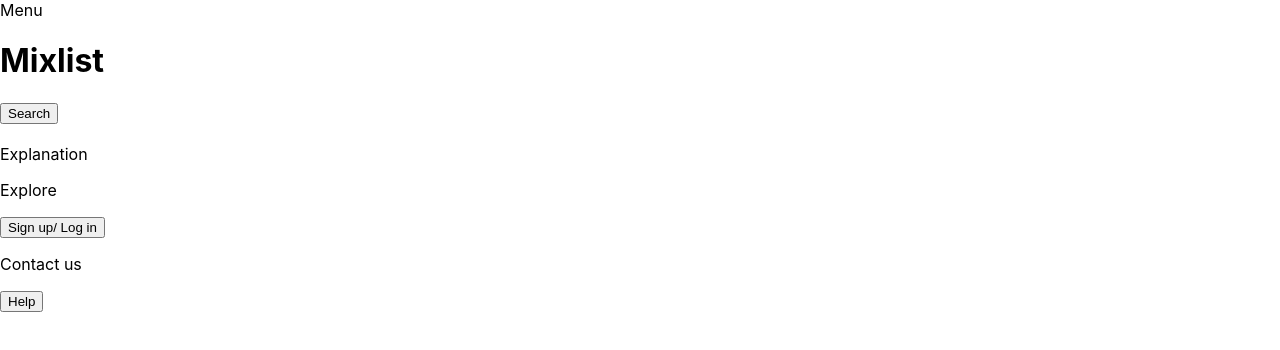
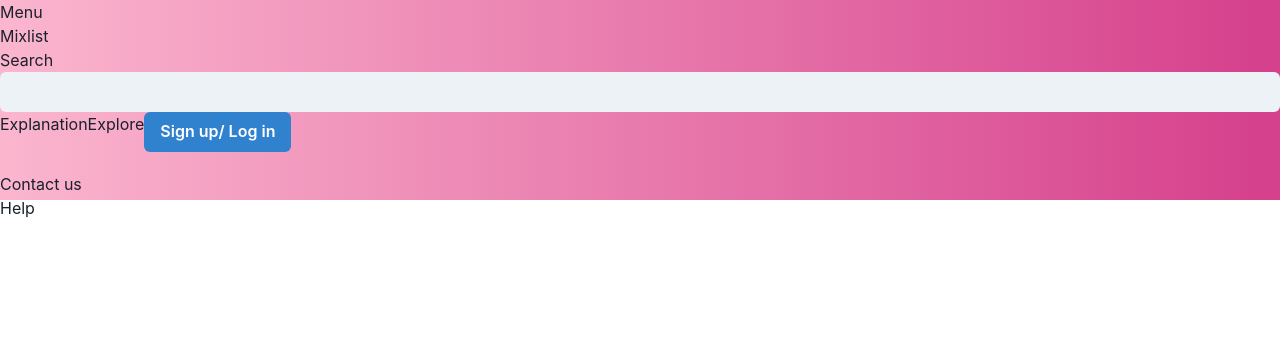
Before and after one commit to fac22/mixlist, a Next.js app: page / in a window 1280 px wide. Shown: the top 350 px of the page. Built offline with nearby package versions, Linux system fonts and the light colour scheme.

Commit message:
Chakra style test
Co-authored-by: cemalokten <60609268+cemalokten@users.noreply.github.com>
Co-authored-by: jijip41 <78619809+jijip41@users.noreply.github.com>
Co-authored-by: Michael <72146072+MJOW1999@users.noreply.github.com>
Co-authored-by: Sasha <59370143+cerealenjoyer@users.noreply.github.com>

```diff
--- a/pages/_app.js
+++ b/pages/_app.js
@@ -1,7 +1,12 @@
-import '../styles/globals.css'
+import '../styles/globals.css';
+import { ChakraProvider } from '@chakra-ui/react';
 
 function MyApp({ Component, pageProps }) {
-  return <Component {...pageProps} />
+  return (
+    <ChakraProvider>
+      <Component {...pageProps} />
+    </ChakraProvider>
+  );
 }
 
-export default MyApp
+export default MyApp;
--- a/pages/index.js
+++ b/pages/index.js
@@ -1,6 +1,7 @@
 import Head from 'next/head';
 import Image from 'next/image';
 import styles from '../styles/Home.module.css';
+import { Input, Box, Button, Flex } from '@chakra-ui/react';
 
 export default function Home() {
   return (
@@ -8,21 +9,24 @@
       <head>
         <title>Mixlist</title>
       </head>
+      <Box w="100%" h="200px" bgGradient="linear(to-r, pink.200, pink.500)">
         <header>
           <div>Menu</div>
           <h1>Mixlist</h1>
           <button>Search</button>
         </header>
-      <main>
+        <Input colorScheme="blue" variant="filled" />
+        <Flex direction="row" mb={5} rounded width="500px">
           <img src=""></img>
           <div>Explanation</div>
           <p>Explore</p>
-        <button>Sign up/ Log in</button>
-      </main>
+          <Button colorScheme="blue">Sign up/ Log in</Button>
+        </Flex>
         <footer>
           <p>Contact us</p>
           <button>Help</button>
         </footer>
+      </Box>
     </>
   );
 }
```
Lines whose indentation alone changed are shown as unchanged.
